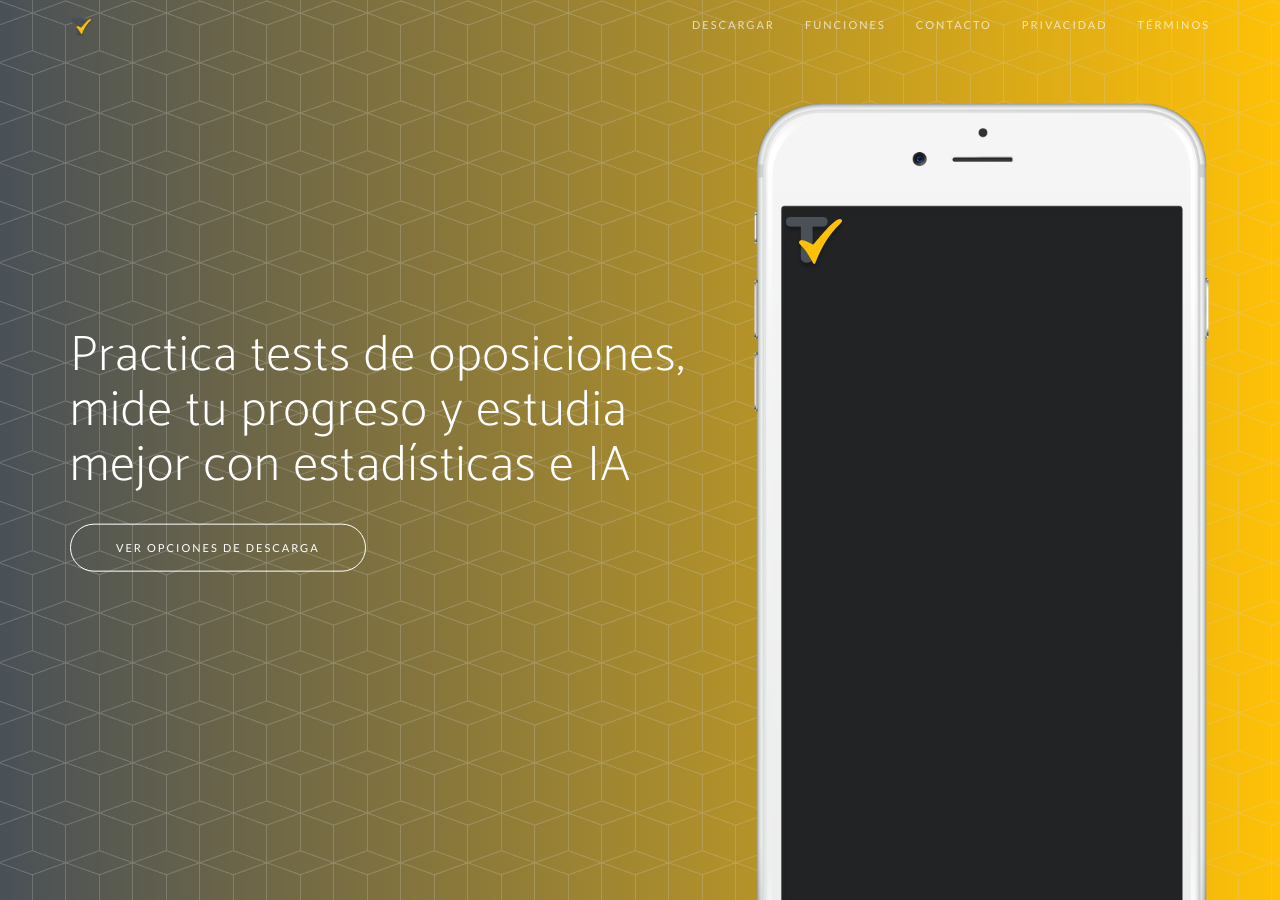
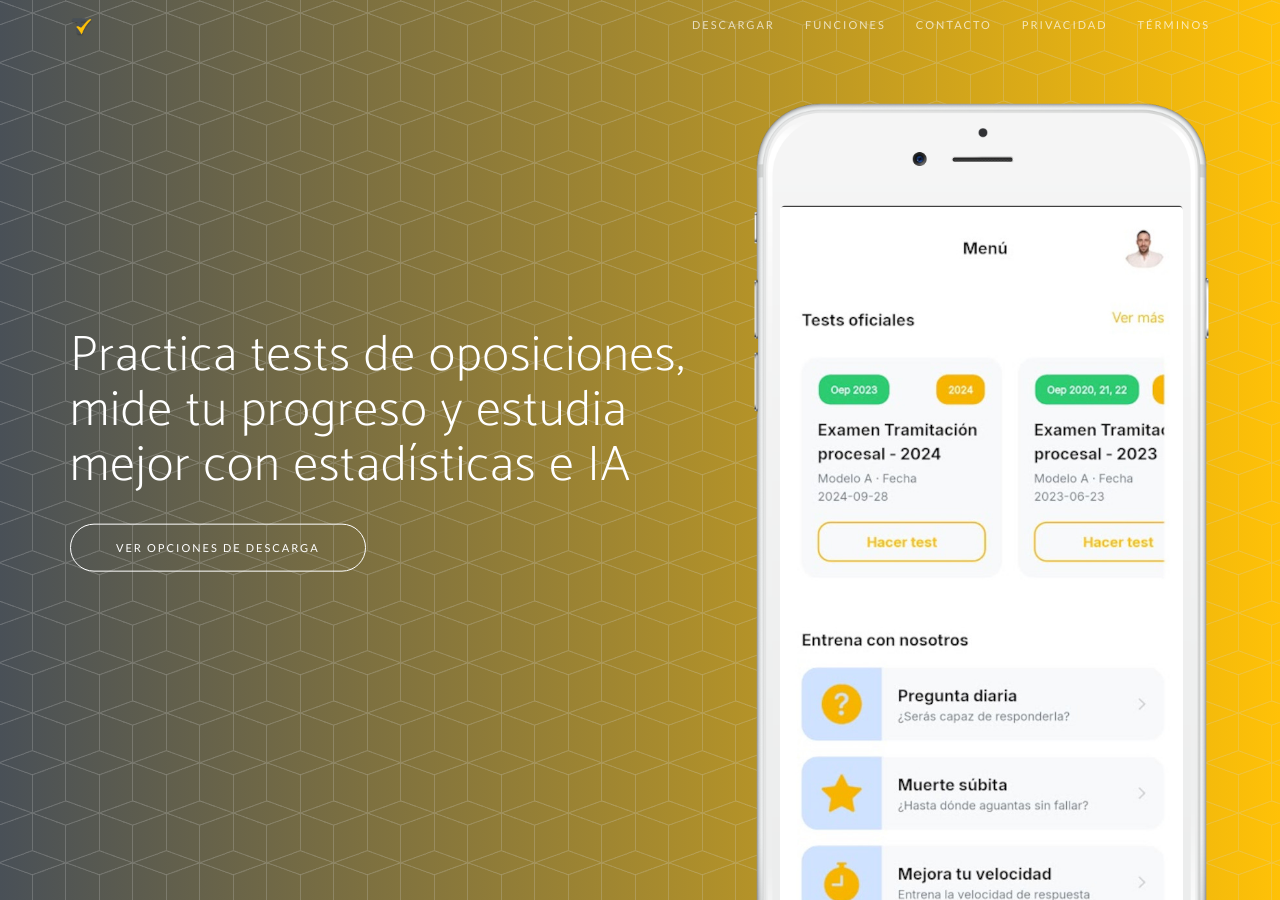
Before and after one commit to jfjalburquerque/testealo.github.io, a Jekyll site: the page built from index.html, in a window 1280 px wide and 900 px high. Built offline with Jekyll 4.4.1, drawn with Linux system fonts in a browser that asks for light colours; some web fonts are replaced.

Commit message:
add images

```diff
--- a/_includes/header.html
+++ b/_includes/header.html
@@ -15,7 +15,7 @@
                         <div class="device">
                             <div class="screen">
                                 <!-- Demo image for screen mockup, you can put an image here, some HTML, an animation, video, or anything else! -->
-                                <img src="{{ '/resources/imgs/appicon.png' | relative_url }}" class="img-responsive" alt="{{ site.title }}">
+                                <img src="{{ '/img/main_dashboard.jpg' | relative_url }}" class="img-responsive" alt="{{ site.title }}">
                             </div>
                             <div class="button">
                                 <!-- You can hook the "home button" to some JavaScript events or just remove it -->
--- a/_includes/services-funds.html
+++ b/_includes/services-funds.html
@@ -17,7 +17,7 @@
                             <div class="device">
                                 <div class="screen">
                                     <!-- Demo image for screen mockup, you can put an image here, some HTML, an animation, video, or anything else! -->
-                                    <img src="/img/demo-screen-1.jpg" class="img-responsive" alt=""> </div>
+                                    <img src="/img/main_dashboard.jpg" class="img-responsive" alt=""> </div>
                                 <div class="button">
                                     <!-- You can hook the "home button" to some JavaScript events or just remove it -->
                                 </div>
--- a/_includes/services.html
+++ b/_includes/services.html
@@ -17,7 +17,7 @@
                             <div class="device">
                                 <div class="screen">
                                     <!-- Demo image for screen mockup, you can put an image here, some HTML, an animation, video, or anything else! -->
-                                    <img src="{{ '/resources/imgs/logo_extended.png' | relative_url }}" class="img-responsive" alt="{{ site.title }}"> </div>
+                                    <img src="{{ '/img/test.jpg' | relative_url }}" class="img-responsive" alt="{{ site.title }}"> </div>
                                 <div class="button">
                                     <!-- You can hook the "home button" to some JavaScript events or just remove it -->
                                 </div>
```
Also changed, not shown: img/main_dashboard.jpg (added), img/test.jpg (added).
